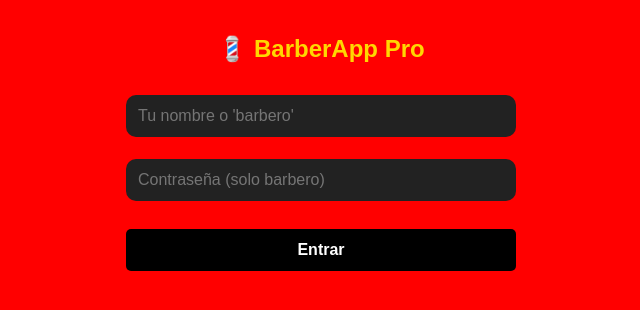
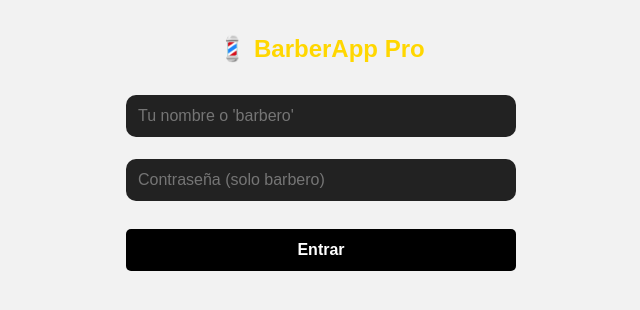
Before and after one commit to barberapp-juan/barberapp-juan, a Flask app: page / in a window 1280 px wide. Shown: the top 310 px of the page, without its empty margins (319-959 px from the left). Run offline with Flask 3, Linux system fonts and the light colour scheme.

Commit message:
quitar fondo rojo

```diff
--- a/static/style.css
+++ b/static/style.css
@@ -1,6 +1,3 @@
-body {
-    background: red !important;
-}
 
 * {
     box-sizing: border-box;
```
